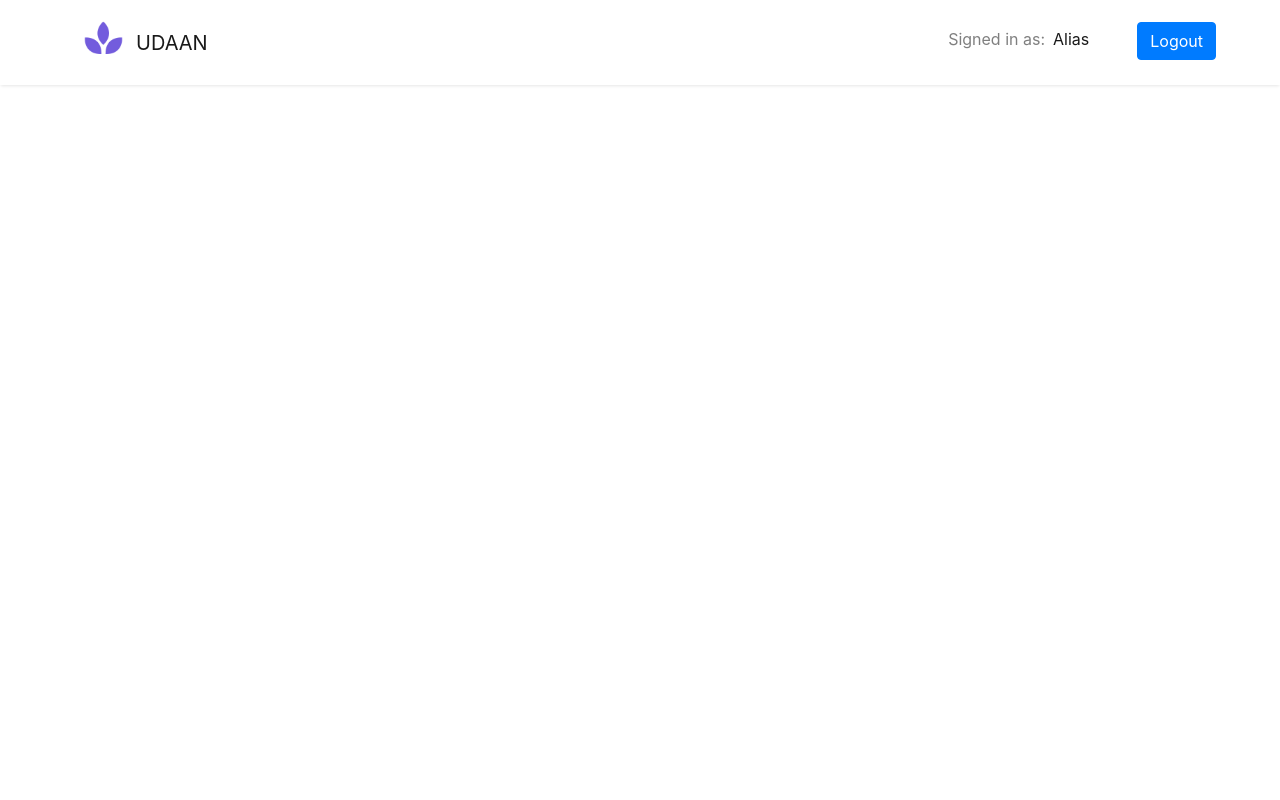
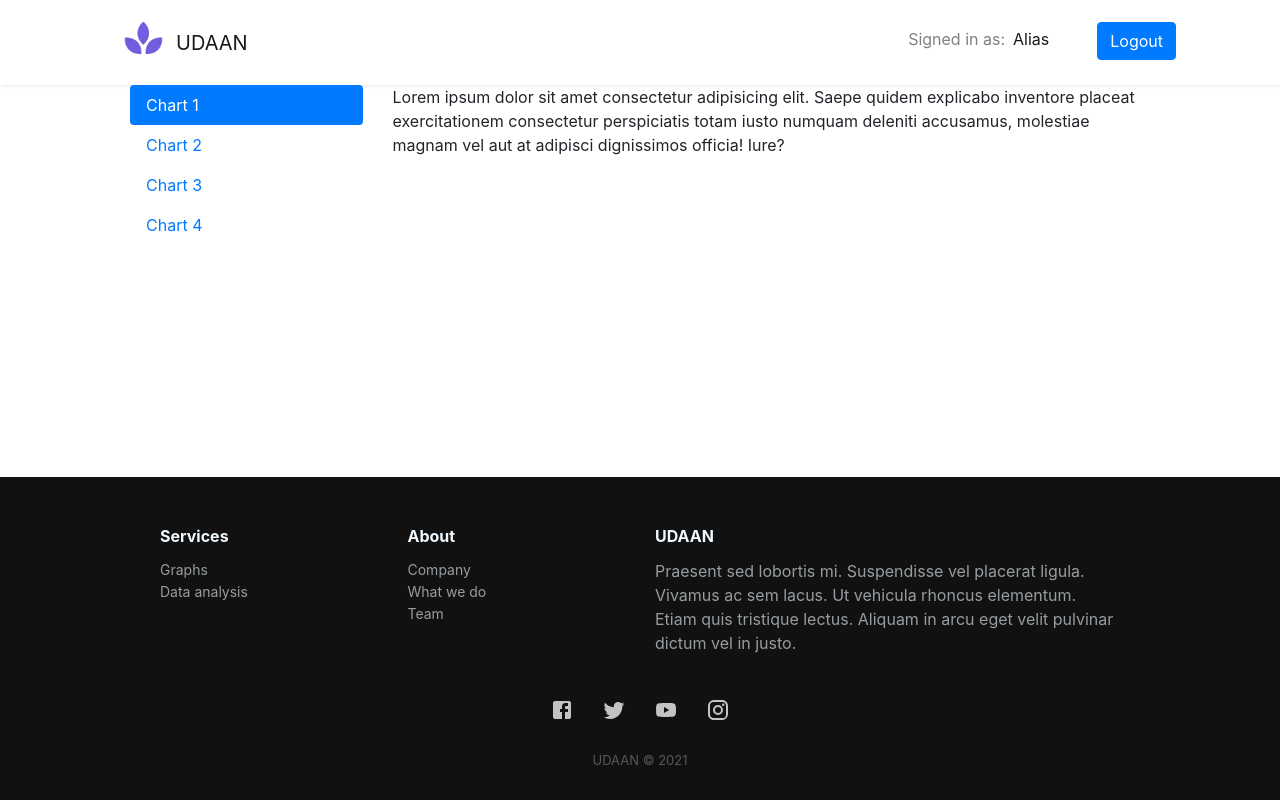
Before and after one commit to udaanorg/web, a React (Create React App) app: page /home in a window 1280 px wide. Built offline with nearby package versions, Linux system fonts and the light colour scheme.

Commit message:
Homepage with navbar + tabs + footer

```diff
--- a/src/components/Footer.js
+++ b/src/components/Footer.js
@@ -5,10 +5,12 @@ import TwitterIcon from "@material-ui/icons/Twitter";
 import InstagramIcon from "@material-ui/icons/Instagram";
 import YouTubeIcon from "@material-ui/icons/YouTube";
 
-const Footer = () => {
+const Footer = ({ page }) => {
   return (
     <>
-      <div class="footer-dark">
+      <div
+        class={`${page === "home" ? "home_footer footer-dark" : "footer-dark"}`}
+      >
         <div class="row">
           <div class="col-sm-6 col-md-3 item">
             <h3>Services</h3>
@@ -19,7 +21,6 @@ const Footer = () => {
               <li>
                 <a href="#">Data analysis</a>
               </li>
-
             </ul>
           </div>
           <div class="col-sm-6 col-md-3 item">
--- a/src/pages/HomePage.js
+++ b/src/pages/HomePage.js
@@ -1,10 +1,64 @@
 import React from "react";
+import { Col, Nav, Row, Tab } from "react-bootstrap";
+import Footer from "../components/Footer";
 import HomeNavbar from "../components/HomeNavbar";
+import "../styles/HomePage.css";
 
 const HomePage = () => {
   return (
     <>
       <HomeNavbar />
+      <div className="charts_container">
+        <Tab.Container id="left-tabs-example" defaultActiveKey="first">
+          <Row>
+            <Col sm={3}>
+              <Nav variant="pills" className="flex-column">
+                <Nav.Item>
+                  <Nav.Link eventKey="first">Chart 1</Nav.Link>
+                </Nav.Item>
+                <Nav.Item>
+                  <Nav.Link eventKey="second">Chart 2</Nav.Link>
+                </Nav.Item>
+                <Nav.Item>
+                  <Nav.Link eventKey="third">Chart 3</Nav.Link>
+                </Nav.Item>
+                <Nav.Item>
+                  <Nav.Link eventKey="fourth">Chart 4</Nav.Link>
+                </Nav.Item>
+              </Nav>
+            </Col>
+            <Col sm={9}>
+              <Tab.Content>
+                <Tab.Pane eventKey="first">
+                  Lorem ipsum dolor sit amet consectetur adipisicing elit. Saepe
+                  quidem explicabo inventore placeat exercitationem consectetur
+                  perspiciatis totam iusto numquam deleniti accusamus, molestiae
+                  magnam vel aut at adipisci dignissimos officia! Iure?
+                </Tab.Pane>
+                <Tab.Pane eventKey="second">
+                  Lorem ipsum dolor sit amet consectetur, adipisicing elit.
+                  Perferendis dolor cum itaque! Rerum reprehenderit consectetur
+                  voluptate exercitationem nam quisquam quas quidem ut doloribus
+                  excepturi doloremque, illum repellat, laborum id et.
+                </Tab.Pane>
+                <Tab.Pane eventKey="third">
+                  Lorem ipsum dolor sit amet consectetur adipisicing elit.
+                  Voluptas aliquid repudiandae odio fugit delectus, voluptatum
+                  quam, beatae cumque optio cupiditate ducimus ad voluptate
+                  adipisci, iure vel praesentium non. Suscipit, iste.
+                </Tab.Pane>
+                <Tab.Pane eventKey="fourth">
+                  Lorem ipsum dolor, sit amet consectetur adipisicing elit. Eos
+                  aspernatur accusamus officiis. Odio voluptatem ut error
+                  laborum, perferendis architecto culpa esse a quisquam quis
+                  perspiciatis suscipit magni repudiandae. Animi, cumque.
+                </Tab.Pane>
+              </Tab.Content>
+            </Col>
+          </Row>
+        </Tab.Container>
+      </div>
+      <Footer page="home" />
     </>
   );
 };
--- a/src/pages/LandingPage.js
+++ b/src/pages/LandingPage.js
@@ -19,7 +19,7 @@ const LandingPage = () => {
         <div className="landing-header">
           <div className="logo-wrapper">
             <div className="logo">
-              <img src={process.env.PUBLIC_URL + "/landing/LOGO.png"} alt=""/>
+              <img src={process.env.PUBLIC_URL + "/landing/LOGO.png"} alt="" />
             </div>
             <div className="company">UDAAN</div>
           </div>
@@ -38,7 +38,8 @@ const LandingPage = () => {
             <p>With UDAAN,</p>
             <h1>Maximize your kitchen's efficiency.</h1>
             <p className="greyscale">
-              We will help you understand how your kitchen can efficiently use raw materials.
+              We will help you understand how your kitchen can efficiently use
+              raw materials.
             </p>
             <Link to="/register">
               <button className="btn-join">Join UDAAN Now</button>
@@ -58,15 +59,19 @@ const LandingPage = () => {
             <h1>What we do ?</h1>
             <br />
             <p>
-              We visually illustrate your kitchen's raw material data using graphs over a period of time that will help you analyse how efficiently  it was used and reduce wastage.
+              We visually illustrate your kitchen's raw material data using
+              graphs over a period of time that will help you analyse how
+              efficiently it was used and reduce wastage.
             </p>
             <br />
-            <button className="btn-explore">View graphs for all kitchens</button>
+            <button className="btn-explore">
+              View graphs for all kitchens
+            </button>
           </div>
         </section>
         <LandingProfiles />
       </div>
-      <Footer />
+      <Footer page="landing" />
     </>
   );
 };
--- a/src/styles/Footer.css
+++ b/src/styles/Footer.css
@@ -5,7 +5,11 @@
   background-color: #111;
   width: 100vw;
 }
-
+.home_footer {
+  position: absolute !important;
+  bottom: 0 !important;
+  left: 0 !important;
+}
 .footer-dark h3 {
   margin-top: 0;
   margin-bottom: 12px;
--- /dev/null
+++ b/src/styles/HomePage.css
@@ -0,0 +1,3 @@
+.charts_container {
+  padding: 0 130px;
+}
--- a/src/styles/Navbar.css
+++ b/src/styles/Navbar.css
@@ -1,7 +1,7 @@
 .Nav {
   width: 100vw !important;
   margin: 0;
-  padding: 0px;
+  padding: 0px 40px;
   box-shadow: 0 2px 3px -1px rgba(0, 0, 0, 0.1) !important;
   height: 85px !important;
   z-index: 1;
```
